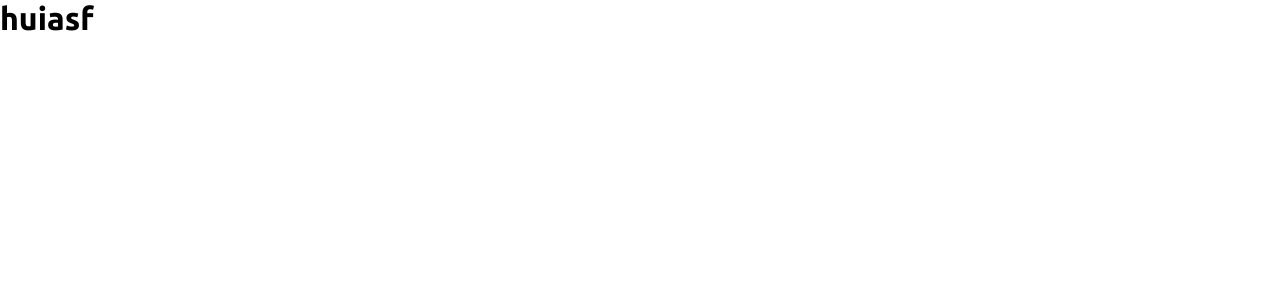
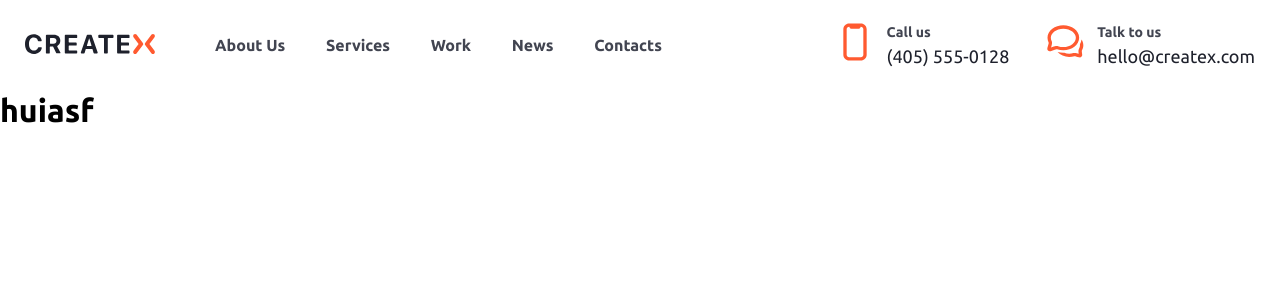
Before and after one commit to AziAlex/createx, a Next.js app: page / in a window 1280 px wide. Shown: the top 300 px of the page. Built offline with nearby package versions, Linux system fonts and the light colour scheme.

Commit message:
feature: add Header for desktop

```diff
--- a/src/page/main-page/index.tsx
+++ b/src/page/main-page/index.tsx
@@ -1,9 +1,14 @@
-import React from 'react';
+import Header from '@/widgets/header/header'
+import React from 'react'
 
 const ManiPage = () => {
   return (
-    <div><h1>huiasf</h1></div>
-  );
-};
+    <div>
+      <Header />
 
-export default ManiPage;
+      <h1>huiasf</h1>
+    </div>
+  )
+}
+
+export default ManiPage
--- /dev/null
+++ b/src/widgets/header/header.module.scss
@@ -0,0 +1,68 @@
+@import '../../app/style/variable.scss';
+
+.logo {
+  width: 130px;
+  height: 22px;
+}
+
+.icon {
+  width: 40px;
+  height: 40px;
+}
+
+.header {
+  display: flex;
+  justify-content: space-between;
+  align-items: center;
+  padding: 22px 0;
+
+  .navigation {
+    display: flex;
+    flex-grow: 1;
+    max-width: 637px;
+    justify-content: space-between;
+
+    nav {
+      flex-grow: 1;
+      max-width: 447px;
+
+      ul {
+        display: flex;
+        justify-content: space-between;
+
+        li {
+          list-style: none;
+        }
+      }
+    }
+  }
+
+  .contacts {
+    display: flex;
+    gap: 36px;
+
+    .contact {
+      display: flex;
+      gap: 12px;
+    }
+
+    .title {
+      color: $gray-800;
+      font-size: 14px;
+      font-weight: 700;
+      line-height: 21px;
+    }
+
+    .text {
+      color: $gray-900;
+      font-size: 18px;
+      line-height: 27px;
+    }
+  }
+
+  a {
+    color: $gray-800;
+    font-weight: 700;
+    line-height: 25.6px;
+  }
+}
--- /dev/null
+++ b/src/widgets/header/header.tsx
@@ -0,0 +1,76 @@
+import { IconPhone } from '@/shared/svg/Icon'
+import { IconChat } from '@/shared/svg/ui/IconChat'
+import { IconLogo } from '@/shared/svg/ui/IconLogo'
+
+import styles from './header.module.scss'
+import clsx from 'clsx'
+
+type Link = {
+  name: string
+  href: string
+}
+
+const links: Link[] = [
+  {
+    name: 'About Us',
+    href: '/about',
+  },
+  {
+    name: 'Services',
+    href: '/services',
+  },
+  {
+    name: 'Work',
+    href: '/work',
+  },
+  {
+    name: 'News',
+    href: '/news',
+  },
+  {
+    name: 'Contacts',
+    href: '/contacts',
+  },
+]
+
+const header = () => {
+  return (
+    <div className={clsx(styles.header, 'container')}>
+      <div className={styles.navigation}>
+        <div>
+          <IconLogo className={styles.logo} />
+        </div>
+
+        <nav>
+          <ul>
+            {links.map((link) => (
+              <li key={link.name}>
+                <a href={link.href}>{link.name}</a>
+              </li>
+            ))}
+          </ul>
+        </nav>
+      </div>
+
+      <div className={styles.contacts}>
+        <div className={styles.contact}>
+          <IconPhone className={styles.icon} />
+          <div>
+            <h4 className={styles.title}>Call us</h4>
+            <p className={styles.text}>(405) 555-0128</p>
+          </div>
+        </div>
+
+        <div className={styles.contact}>
+          <IconChat className={styles.icon} />
+          <div>
+            <h4 className={styles.title}>Talk to us</h4>
+            <p className={styles.text}>hello@createx.com</p>
+          </div>
+        </div>
+      </div>
+    </div>
+  )
+}
+
+export default header
```
